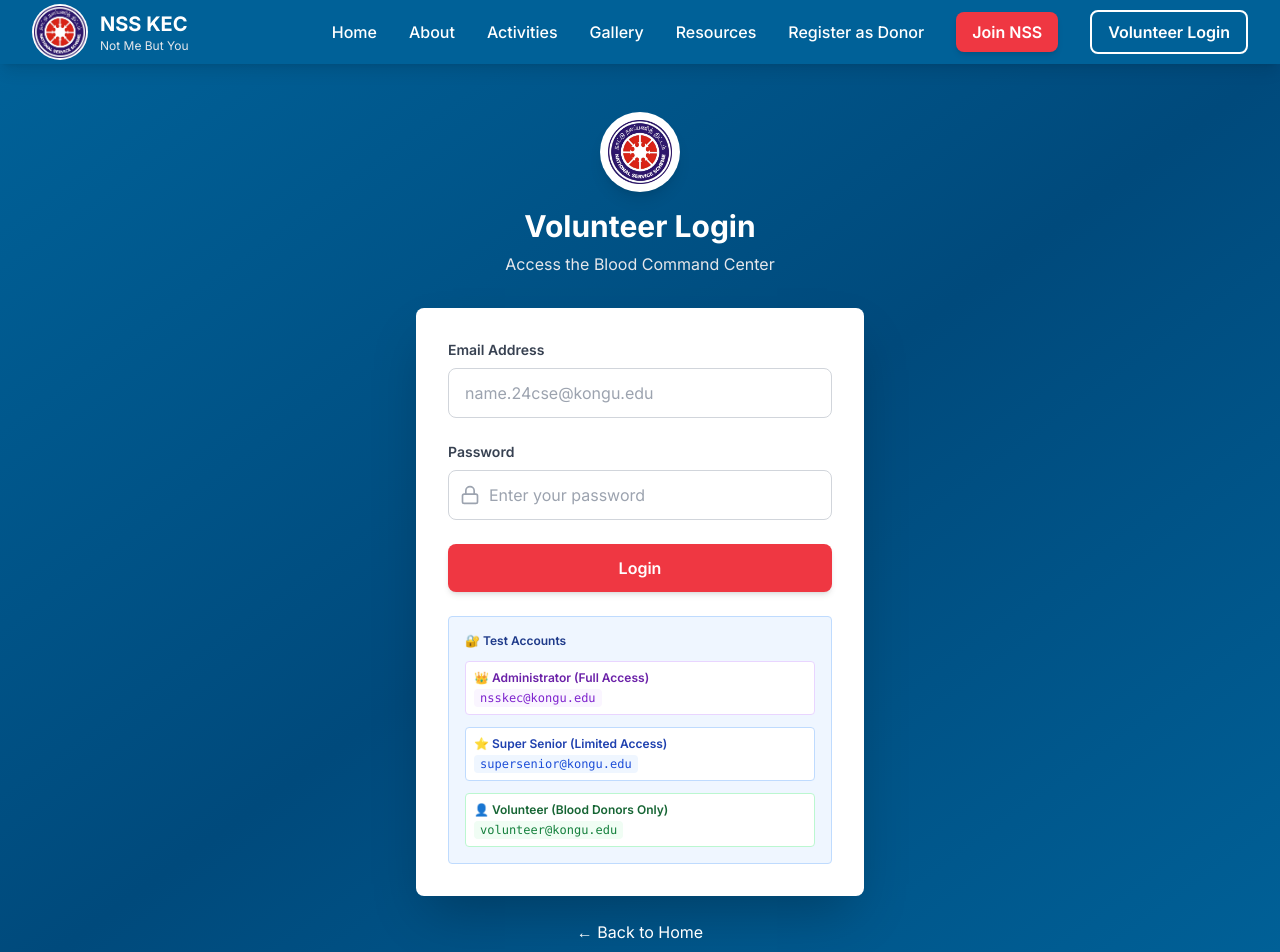
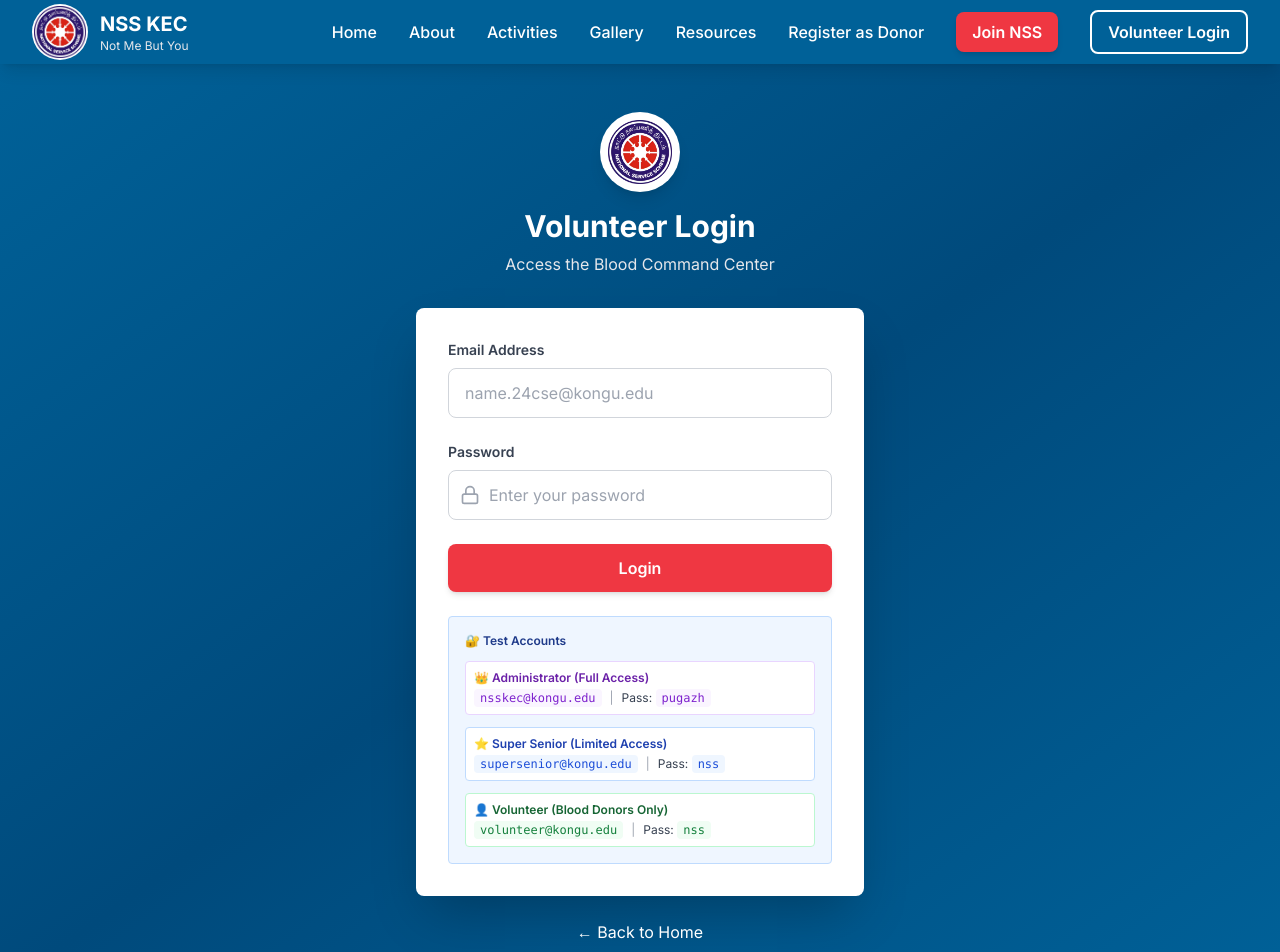
Before and after one commit to pugazhendhi-dpm/NSS, a Next.js app: page /login in a window 1280 px wide. Shown: the top 952 px of the page. Built offline with nearby package versions, Linux system fonts and the light colour scheme.

Commit message:
feat: update test account passwords, admin password is now 'pugazh'

```diff
--- a/app/login/page.tsx
+++ b/app/login/page.tsx
@@ -122,6 +122,8 @@
                                 <p className="text-xs font-semibold text-purple-800 mb-1">👑 Administrator (Full Access)</p>
                                 <p className="text-xs text-gray-700">
                                     <code className="bg-purple-50 px-1.5 py-0.5 rounded text-purple-700">nsskec@kongu.edu</code>
+                                    <span className="mx-2 text-gray-400">|</span>
+                                    Pass: <code className="bg-purple-50 px-1.5 py-0.5 rounded text-purple-700">pugazh</code>
                                 </p>
                             </div>
 
@@ -130,6 +132,8 @@
                                 <p className="text-xs font-semibold text-blue-800 mb-1">⭐ Super Senior (Limited Access)</p>
                                 <p className="text-xs text-gray-700">
                                     <code className="bg-blue-50 px-1.5 py-0.5 rounded text-blue-700">supersenior@kongu.edu</code>
+                                    <span className="mx-2 text-gray-400">|</span>
+                                    Pass: <code className="bg-blue-50 px-1.5 py-0.5 rounded text-blue-700">nss</code>
                                 </p>
                             </div>
 
@@ -138,6 +142,8 @@
                                 <p className="text-xs font-semibold text-green-800 mb-1">👤 Volunteer (Blood Donors Only)</p>
                                 <p className="text-xs text-gray-700">
                                     <code className="bg-green-50 px-1.5 py-0.5 rounded text-green-700">volunteer@kongu.edu</code>
+                                    <span className="mx-2 text-gray-400">|</span>
+                                    Pass: <code className="bg-green-50 px-1.5 py-0.5 rounded text-green-700">nss</code>
                                 </p>
                             </div>
                         </div>
--- a/lib/mockData.ts
+++ b/lib/mockData.ts
@@ -243,11 +243,13 @@
 // Mock authentication function
 export async function authenticateVolunteer(email: string, password: string): Promise<Volunteer | null> {
     // In production, this would verify against Supabase
-    // For demo: accept any email from mockVolunteers with password "nss"
-    if (password === 'nss') {
-        const volunteer = mockVolunteers.find((v) => v.email === email)
-        return volunteer || null
-    }
+    // For demo: accept admin with "pugazh" and others with "nss"
+    const volunteer = mockVolunteers.find((v) => v.email === email)
+    if (!volunteer) return null
+
+    if (volunteer.role === 'admin' && password === 'pugazh') return volunteer
+    if (volunteer.role !== 'admin' && password === 'nss') return volunteer
+
     return null
 }
 
```
